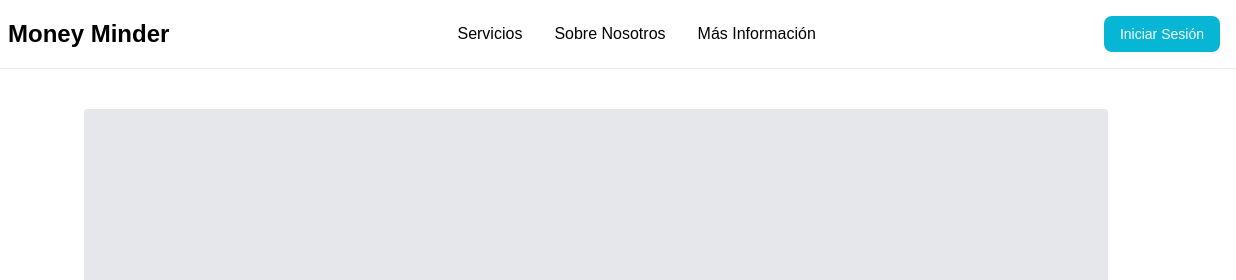
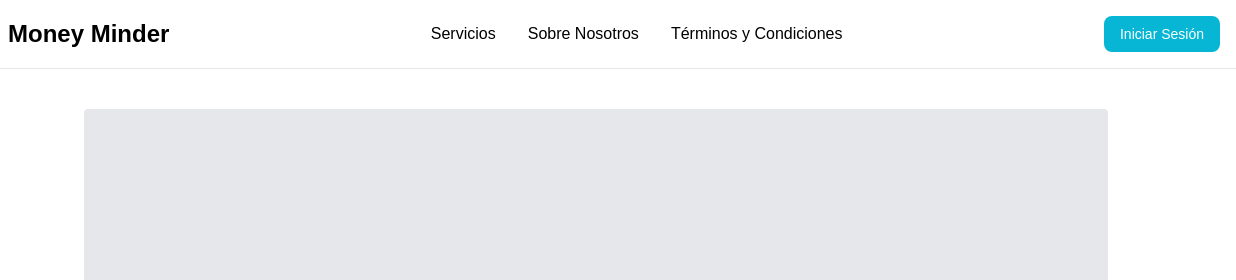
Before and after one commit to Roosendo/money-minder, an Astro site: page / in a window 1280 px wide. Shown: the top 280 px of the page, 44-1280 px from the left. Built offline with nearby package versions, Linux system fonts and the light colour scheme; Astro itself is replaced by a stand-in of ours; what @midudev/tailwind-animations would draw is missing.

Commit message:
Update footer and navbar links

```diff
--- a/src/components/Footer.astro
+++ b/src/components/Footer.astro
@@ -26,7 +26,7 @@ const year: number = new Date().getFullYear();
 					<a href="#about-us" class="hover:underline me-4 md:me-6">Sobre Nosotros</a>
 				</li>
 				<li>
-					<a href="#info" class="hover:underline me-4 md:me-6">Más Información</a>
+					<a href="#info" class="hover:underline me-4 md:me-6">Términos y Condiciones</a>
 				</li>
 			</ul>
 		</div>
@@ -36,5 +36,8 @@ const year: number = new Date().getFullYear();
 				>Money Minder</a
 			>. Todos los derechos reservados.</span
 		>
+		<span class="block text-sm text-gray-500 sm:text-center dark:text-gray-400">
+			Hecho por <a href="https://github.com/Roosendo" class="hover:underline" target="_blank">Rosendo García</a>
+		</span>
 	</div>
 </footer>
--- a/src/components/NavBar.astro
+++ b/src/components/NavBar.astro
@@ -3,13 +3,15 @@ import Piggy from "public/Piggy.astro";
 ---
 
 <nav class="bg-white dark:bg-gray-900 sticky w-full z-20 top-0 start-0 border-b border-gray-200 dark:border-gray-600">
-  <div class="max-w-screen-xl flex flex-wrap items-center justify-between mx-auto p-4">
+  <div class="max-w-screen-xl flex flex-wrap items-center md:justify-between justify-evenly mx-auto p-4 md:gap-0 gap-2">
   <a href="/" class="flex items-center space-x-3 rtl:space-x-reverse">
       <Piggy class="h-8 dark:text-white text-black" />
-      <span class="self-center text-2xl font-semibold whitespace-nowrap dark:text-white">Money Minder</span>
+      <span class="self-center md:text-2xl text-lg font-semibold whitespace-nowrap dark:text-white">Money Minder</span>
   </a>
   <div class="flex md:order-2 space-x-3 md:space-x-0 rtl:space-x-reverse">
-    <button type="button" class="text-white bg-cyan-500 hover:bg-cyan-600 focus:ring-4 focus:outline-none focus:ring-blue-300 font-medium rounded-lg text-sm px-4 py-2 text-center dark:bg-cyan-500 dark:hover:bg-cyan-600 dark:focus:ring-blue-800">Iniciar Sesión</button>
+    <button type="button" id="login" class="text-white bg-cyan-500 hover:bg-cyan-600 focus:ring-4 focus:outline-none focus:ring-blue-300 font-medium rounded-lg text-sm md:px-4 md:py-2 px-2 py-1 text-center dark:bg-cyan-500 dark:hover:bg-cyan-600 dark:focus:ring-blue-800">
+      <a href="/login">Iniciar Sesión</a>
+    </button>
     <button data-collapse-toggle="navbar-sticky" type="button" class="inline-flex items-center p-2 w-10 h-10 justify-center text-sm text-gray-500 rounded-lg md:hidden hover:bg-gray-100 focus:outline-none focus:ring-2 focus:ring-gray-200 dark:text-gray-400 dark:hover:bg-gray-700 dark:focus:ring-gray-600" aria-controls="navbar-sticky" aria-expanded="false">
       <span class="sr-only">Open main menu</span>
       <svg class="w-5 h-5" aria-hidden="true" fill="none" viewBox="0 0 17 14">
@@ -26,7 +28,7 @@ import Piggy from "public/Piggy.astro";
         <a href="#about-us" aria-label="about-us" class="block py-2 px-3 rounded hover:bg-gray-100 md:hover:bg-transparent md:p-0 dark:hover:bg-gray-700 hover:text-cyan-600 md:dark:hover:bg-transparent dark:border-gray-700">Sobre Nosotros</a>
       </li>
       <li>
-        <a href="#info" aria-label="info" class="block py-2 px-3 rounded hover:bg-gray-100 md:hover:bg-transparent md:p-0 dark:hover:bg-gray-700 hover:text-cyan-600 md:dark:hover:bg-transparent dark:border-gray-700">Más Información</a>
+        <a href="#terms-conds" aria-label="terms-conds" class="block py-2 px-3 rounded hover:bg-gray-100 md:hover:bg-transparent md:p-0 dark:hover:bg-gray-700 hover:text-cyan-600 md:dark:hover:bg-transparent dark:border-gray-700">Términos y Condiciones</a>
       </li>
     </ul>
   </div>
@@ -80,4 +82,8 @@ import Piggy from "public/Piggy.astro";
 
   new Collapse($targetEl);
 
+  document.getElementById('login')!.addEventListener('click', () => {
+    return Astro.redirect('/login');
+  });
+
 </script>
```
